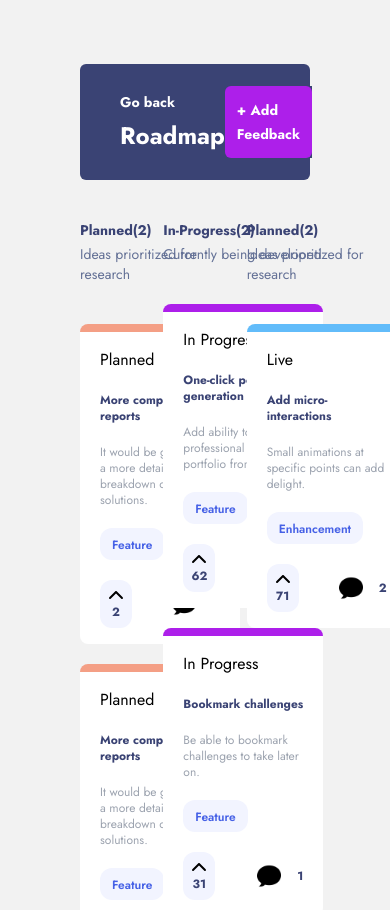
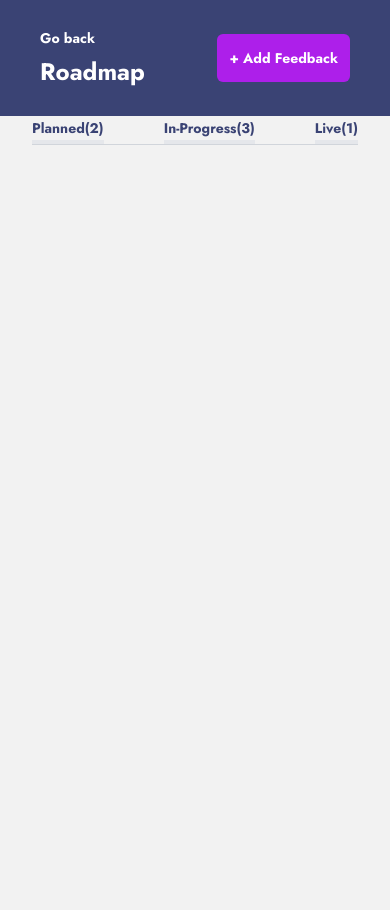
Before and after one commit to osocaramelosofer/nora-test, a Vue app: page /roadmap in a window 390 px wide. Shown: the top 910 px of the page. After the commit the page ends 844 px from the top, so only its background shows below. Built offline with nearby package versions, Linux system fonts and the light colour scheme.

Commit message:
Added responsive design

```diff
--- a/src/pages/Roadmap.vue
+++ b/src/pages/Roadmap.vue
@@ -1,5 +1,12 @@
 <script setup>
+import {ref} from 'vue'
+
 import RoadmapCard from "../components/RoadmapCard.vue";
+
+let purple = ref(false)
+let blue = ref(false)
+let orange = ref(false)
+
 const planned = [
   {
     type: "Planned",
@@ -56,11 +63,31 @@ const live = [
     comments: 2,
   },
 ];
+const addBorderColor = (color) => {
+  if(color === 'purple'){
+    purple.value = !purple.value
+    blue.value = false
+    orange.value = false
+
+  }
+
+  if(color === 'blue'){
+    blue.value = !blue.value
+    orange.value = false
+    purple.value = false
+  }
+
+  if(color === 'orange'){
+    orange.value = !orange.value
+    blue.value = false
+    purple.value = false
+  }
+}
 </script>
 
 <template>
-  <div class="bg-nora-gray-200 px-20 py-16">
-    <div class="top-bar flex items-center justify-between bg-nora-blue-300 px-10 py-5 rounded-md">
+  <div class="bg-nora-gray-200 md:px-20  2xl:px-72 md:py-16">
+    <div class="top-bar flex items-center justify-between bg-nora-blue-300 px-10 py-5 md:rounded-md">
       <div class="grid py-2 gap-y-2">
         <router-link to="/" class="text-white font-bold text-sm">Go back</router-link>
         <span class="font-bold text-white text-2xl">Roadmap</span>
@@ -73,10 +100,12 @@ const live = [
       </div>
     </div>
 
+    <!-- Show when the resolution is >= 768px -->
+    <div class="hidden md:block">
       <div class="grid grid-cols-3 gap-x-5">
         <div class="grid content-start">
           <div class="flex flex-col gap-y-1 my-10">
-          <span class="font-bold text-sm text-nora-blue-300">Planned(2)</span>
+            <span class="font-bold text-sm text-nora-blue-300">Planned({{planned.length}})</span>
             <span class="text-nora-gray-400 text-sm font-normal">Ideas prioritized for research</span>
           </div>
           <div class="container grid gap-y-5">
@@ -89,8 +118,8 @@ const live = [
         </div>
         <div class="grid content-start">
           <div class="flex flex-col gap-y-1 my-10">
-          <span class="font-bold text-sm text-nora-blue-300">In-Progress(2)</span>
-          <span class="text-nora-gray-400 text-sm font-normal">Currently being developed</span>
+            <span class="font-bold text-sm text-nora-blue-300">In-Progress({{inProgress.length}})</span>
+            <span class="text-nora-gray-400 text-sm font-normal">Features currently being developed</span>
           </div>
           <div class="container grid gap-y-5">
             <roadmap-card
@@ -102,8 +131,8 @@ const live = [
         </div>
         <div class="grid content-start">
           <div class="flex flex-col gap-y-1 my-10">
-          <span class="font-bold text-sm text-nora-blue-300">Planned(2)</span>
-          <span class="text-nora-gray-400 text-sm font-normal">Ideas prioritized for research</span>
+            <span class="font-bold text-sm text-nora-blue-300">Live ({{live.length}})</span>
+            <span class="text-nora-gray-400 text-sm font-normal">Released features</span>
           </div>
           <div class="container grid gap-y-5">
             <roadmap-card
@@ -115,6 +144,62 @@ const live = [
         </div>
       </div>
     </div>
+
+    <!-- Show when is less than 768px -->
+    <div class="md:hidden px-8">
+      <div class="flex justify-between border-b border-gray-300">
+        <div @click="addBorderColor('blue')" :class="{'border-orange-400': blue}" class="border-b-4 cursor-pointer">
+          <span class="font-bold text-sm text-nora-blue-300">Planned(2)</span>
+        </div>
+        <div @click="addBorderColor('purple')" :class="{'border-purple-500': purple}" class="border-b-4 cursor-pointer">
+          <span class=" font-bold text-sm text-nora-blue-300">In-Progress(3)</span>
+        </div>
+        <div @click="addBorderColor('orange')" :class="{'border-blue-300': orange}" class="border-b-4 cursor-pointer">
+          <span class="font-bold text-sm text-nora-blue-300">Live(1)</span>
+        </div>
+      </div>
+
+      <div class="pb-28 " :class="{'hidden': !blue}">
+        <div class="container grid gap-y-5">
+          <div class="flex flex-col gap-y-1 my-3">
+            <span class="font-bold text-lg text-nora-blue-300">Planned ({{planned.length}})</span>
+            <span class="text-nora-gray-400 text-sm font-normal">Ideas prioritized for research</span>
+          </div>
+          <roadmap-card
+            v-for="(card, index) in planned"
+            :key="index"
+            :card="card"
+          />
+        </div>
+      </div>
+      <div class="pb-28 " :class="{'hidden': !purple}">
+        <div class="container grid gap-y-5">
+          <div class="flex flex-col gap-y-1 my-3">
+            <span class="font-bold text-lg text-nora-blue-300">In-Progress ({{inProgress.length}})</span>
+            <span class="text-nora-gray-400 text-sm font-normal">Features currently being developed</span>
+          </div>
+          <roadmap-card
+            v-for="(card, index) in inProgress"
+            :key="index"
+            :card="card"
+          />
+        </div>
+      </div>
+      <div class="pb-28 " :class="{'hidden': !orange}">
+        <div class="container grid gap-y-5">
+          <div class="flex flex-col gap-y-1 my-3">
+            <span class="font-bold text-lg text-nora-blue-300">Live ({{live.length}})</span>
+            <span class="text-nora-gray-400 text-sm font-normal">Released features</span>
+          </div>
+          <roadmap-card
+            v-for="(card, index) in planned"
+            :key="index"
+            :card="card"
+          />
+        </div>
+      </div>
+    </div>
+  </div>
 </template>
 <style scoped>
 </style>
```
Lines whose indentation alone changed are shown as unchanged.
